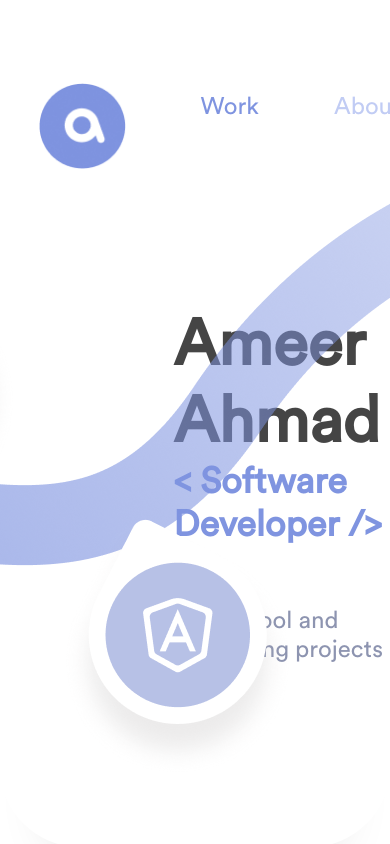
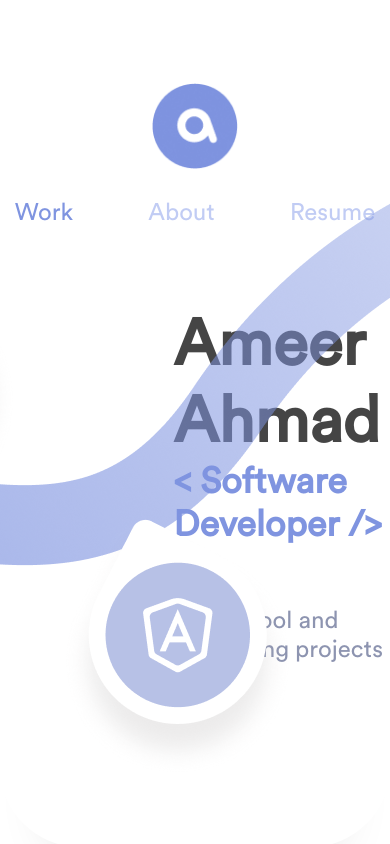
Before and after one commit to ameer-ahmad/portfolio, a React (Create React App) app: page / in a window 390 px wide. Shown: the top 844 px of the page. Built offline with nearby package versions, Linux system fonts and the light colour scheme.

Commit message:
Finishing touches

```diff
--- a/public/index.html
+++ b/public/index.html
@@ -2,14 +2,14 @@
 <html lang="en">
   <head>
     <meta charset="utf-8" />
-    <link rel="icon" href="../src/img/logo.png" />
+    <link rel="icon" href="./logo.png" />
     <meta name="viewport" content="width=device-width, initial-scale=1" />
     <meta name="theme-color" content="#000000" />
     <meta
-      name="description"
-      content="Web site created using create-react-app"
+      name="portfolio"
+      content="Portfolio site for Ameer Ahmad"
     />
-    <link rel="apple-touch-icon" href="../src/img/logo.png" />
+    <link rel="apple-touch-icon" href="./logo.png" />
     <!--
       manifest.json provides metadata used when your web app is installed on a
       user's mobile device or desktop. See https://developers.google.com/web/fundamentals/web-app-manifest/
--- a/src/App.css
+++ b/src/App.css
@@ -431,6 +431,25 @@ footer {
   height: 80rem;
 }
 
+/* Mobile Responsiveness */
+
+@media screen and (max-width: 600px) {
+
+  .nav-bar {
+    flex-direction: column;
+    align-items: center;
+    width: 100%;
+  }
+
+  .nav-links li:first-of-type {
+    margin-left: 0;
+  }
+
+  .logo {
+    margin-bottom: 2rem;
+  }
+}
+
 /* Fonts */
 
 @font-face {
```
Also changed, not shown: public/logo.png (added).
